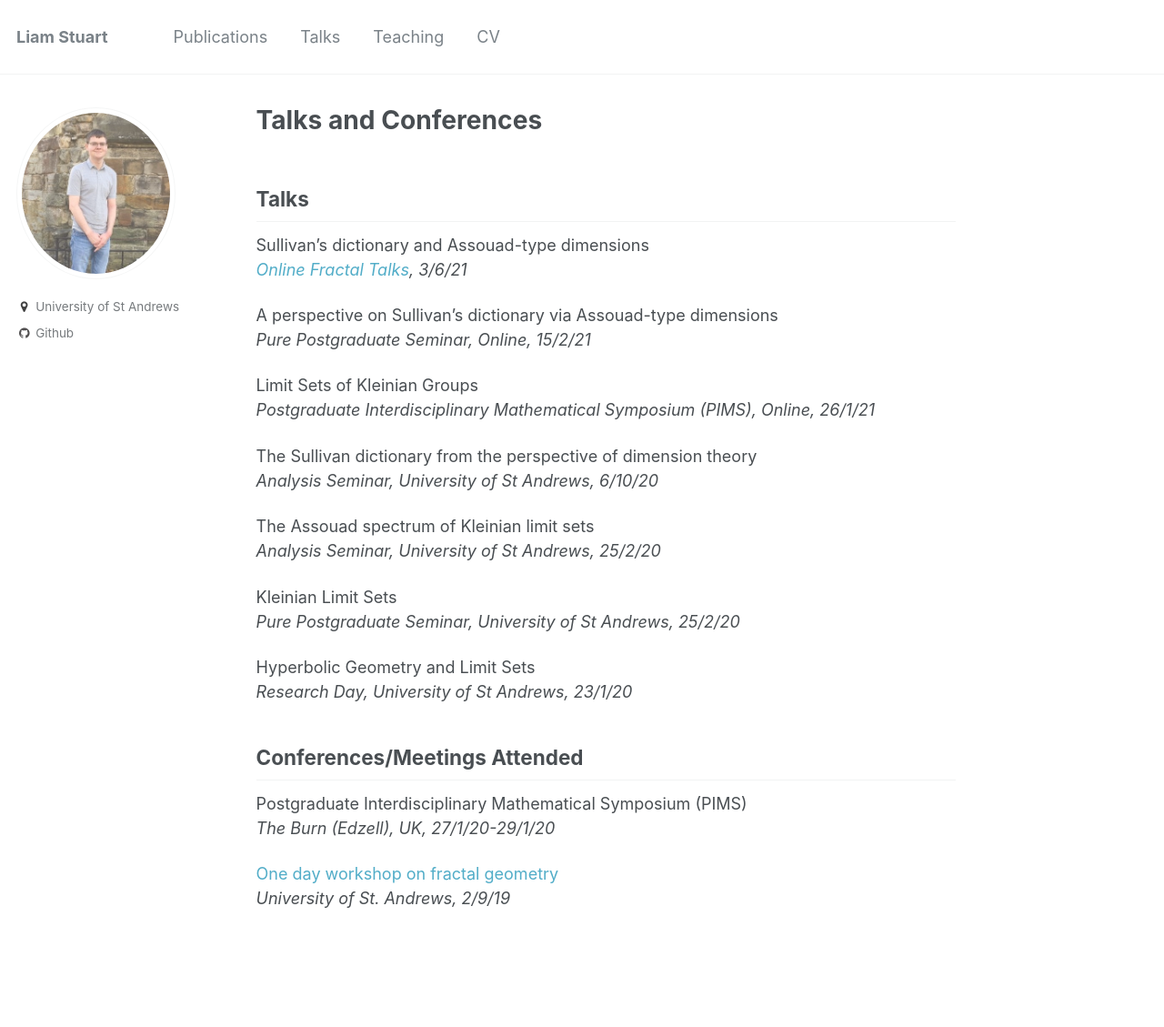
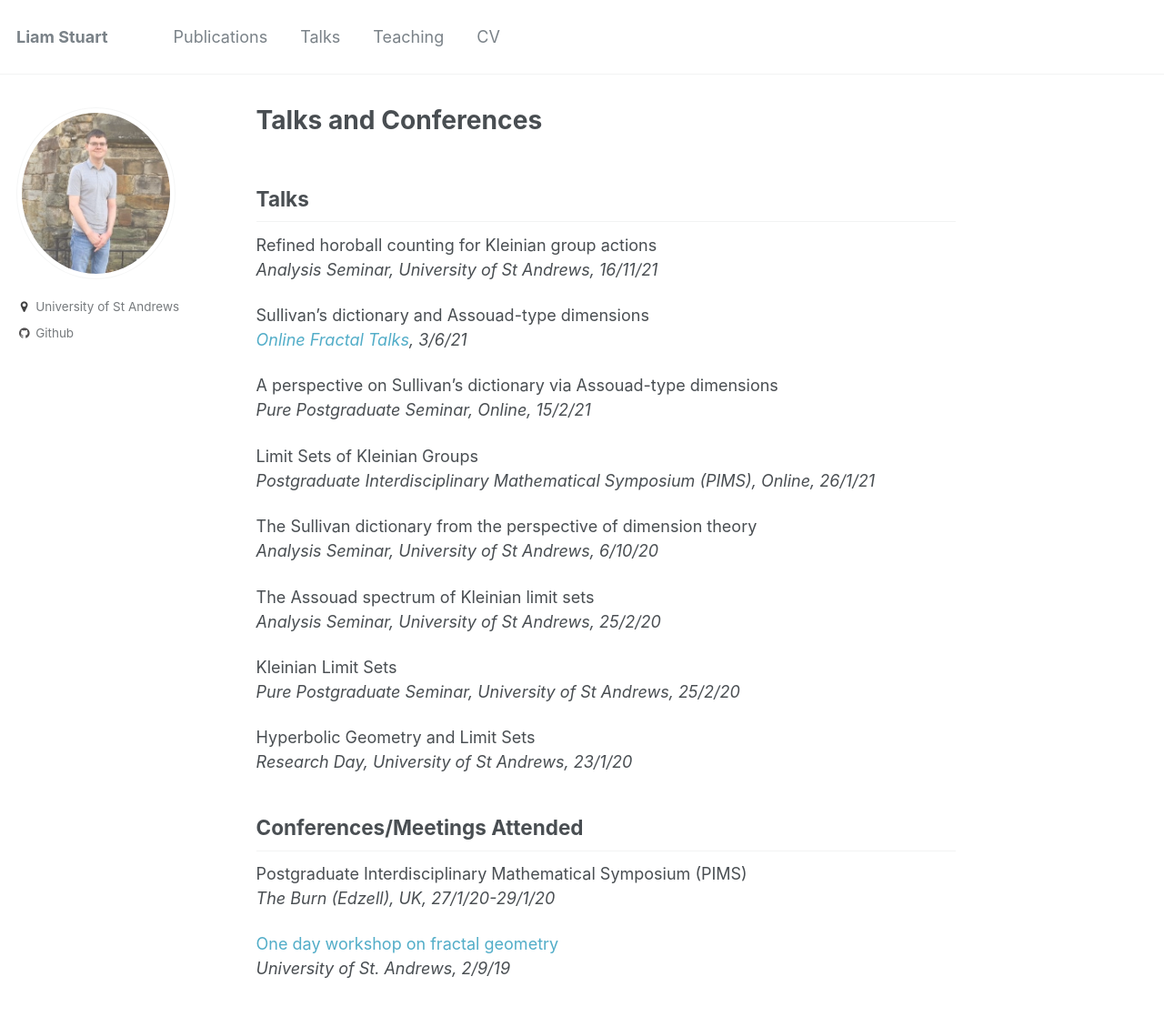
Before and after one commit to liam-stuart/liam-stuart.github.io, a Jekyll site: the page built from _pages/talks.md, in a window 1280 px wide. Shown: the whole page at 91% size. Built offline with Jekyll 4.4.1, drawn with Linux system fonts in a browser that asks for light colours; before the commit the page ends 1051 px from its top, so only the background shows below that.

Commit message:
Update talks.md

```diff
--- a/_pages/talks.md
+++ b/_pages/talks.md
@@ -5,6 +5,9 @@ author_profile: true
 ---
 
 ## Talks
+Refined horoball counting for Kleinian group actions
+*Analysis Seminar, University of St Andrews, 16/11/21*
+
 Sullivan’s dictionary and Assouad-type dimensions
 *[Online Fractal Talks](https://people.maths.bris.ac.uk/~matmj/BBMOS.html), 3/6/21*
 
```
